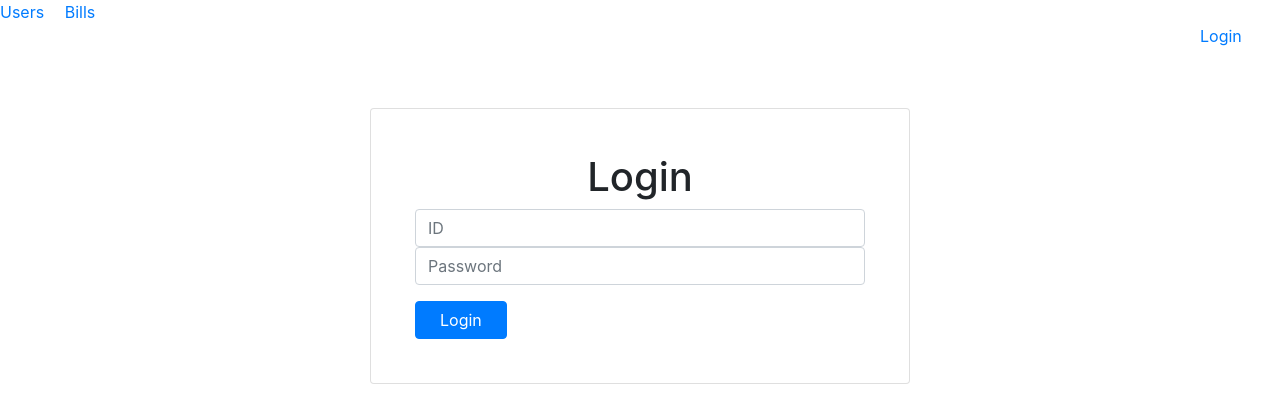
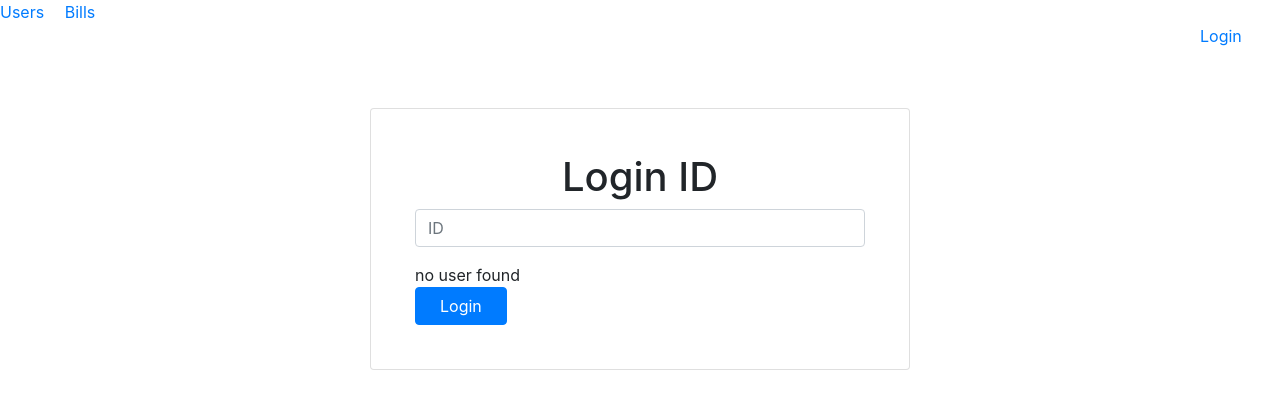
Before and after one commit to 2002-feb24-net/ExpenseTracker-project2-client, an Angular app in the folder angular-client/: page /Login in a window 1280 px wide. Shown: the top 420 px of the page. Built offline with nearby package versions, Linux system fonts and the light colour scheme.

Commit message:
login doesnt give output

```diff
--- a/angular-client/src/app/login/login.component.html
+++ b/angular-client/src/app/login/login.component.html
@@ -4,20 +4,36 @@
       <div class="card-group">
         <div class="card p-4">
           <div class="card-body">
-            <form name="form" (ngSubmit)="login()" #f="ngForm">
-              <h1 style="text-align:center">Login</h1>
-
-              <input type="text" name="id" [(ngModel)]="model.id" class="form-control sty1" placeholder="ID" required>
 
 
-              <input type="password" name="Password" [(ngModel)]="model.Password" class="form-control"
-                placeholder="Password">
+            <form name="form" #f="ngForm"  (ngSubmit)="Login(f)"  >
+              <h1 style="text-align:center">Login ID</h1>
+
+              <input type="text" name="id" ngModel required #first="ngModel"  class="form-control sty1" placeholder="ID" required>
+
 
               <div>
                 <p style="color:#E92626;font-size:20px;font-weight:normal" Class="success" align="left">
                   {{errorMessage}}
                 </p>
               </div>
+
+              <div *ngIf="users.length > 0">
+                <ol>
+                  <li *ngFor="let user of users">
+                    Name: {{ user.Name }} <br>
+                    Password:{{user.Password}}  <br>
+                    Email:{{user.Email}}  <br>
+                    PhoneNumber:{{user.PhoneNumber}} <br>
+                    Address:{{user.Address}}
+
+                  </li>
+                </ol>
+              </div>
+              <div *ngIf="users.length === 0">
+                no user found
+              </div>
+              <!-- <button (click)="getUsersById(f)">Refresh</button><br><br /> -->
 
               <button type="submit" class="btn btn-primary px-4">Login</button>
 
--- a/angular-client/src/app/login/login.component.ts
+++ b/angular-client/src/app/login/login.component.ts
@@ -1,37 +1,79 @@
 import { Component, OnInit } from '@angular/core';
 import { Router } from '@angular/router';
-import { LoginService } from '../login.service';
+import { UserService } from '../user.service';
+import Users from '../models/users';
+import { FormBuilder,  Validators, NgForm } from '@angular/forms';
+import { HttpErrorResponse } from '@angular/common/http';
 @Component({
   selector: 'app-login',
   templateUrl: './login.component.html',
   styleUrls: ['./login.component.css']
 })
 export class LoginComponent  {
-
+  users: Users[] = [];
   model : any={};
+  login : Users;
+  error: string | undefined;
+  idw = this.model.id;
 
   errorMessage:string;
-  constructor(private router:Router,private LoginService:LoginService) { }
+  UserForm = this.formBuilder.group({
+    text: ['', Validators.required]
+  });
+
+  constructor(private formBuilder: FormBuilder,private router:Router,private LoginService:UserService) { }
 
   ngOnInit() {
     sessionStorage.removeItem('Name');
     sessionStorage.clear();
+
   }
-  login(){
-    this.LoginService.Login(this.model).subscribe(
-      data => {
-        debugger;
-        if(data.Status=="Success")
-        {
-          this.router.navigate(['/Bills']);
-          debugger;
+
+
+  // getUsersById(f : NgForm){
+  //   return this.LoginService.getUsersById(f.value)
+  //     .then(
+  //       users => {
+  //         this.users = users; //uses promises to accept the api response
+  //       console.log(f.value)
+  //       },
+  //       error => {
+  //         this.handleError(error); //handles error
+  //       }
+  //     );
+  // }
+
+
+  Login(f: NgForm) {
+
+
+    return this.LoginService.getUsersById(f.value)
+
+      .then(
+        users => {
+
+          this.users= users; //uses promises to accept the api response
+          this.resetError(); //resets error message
+        },
+        error => {
+          this.handleError(error); //handles error
         }
-        else{
-          this.errorMessage = data.Message;
-        }
-      },
-      error => {
-        this.errorMessage = error.message;
-      });
-  };
- }
+      );
+  }
+
+  handleError(error: HttpErrorResponse) {
+    if (error.error instanceof ErrorEvent) {
+      this.error = `An error occurred: ${error.error.message}`; //in the event of a network error. Add error message.
+    } else {
+      this.error = `Backend returned code ${error.status}, body was: ${error.error}`; //If the response status code was an error then display said error
+    }
+  }
+
+  resetError() {
+    this.error = undefined; //clears error message
+  }
+                                                  //login method to be implemented
+
+
+
+}
```
